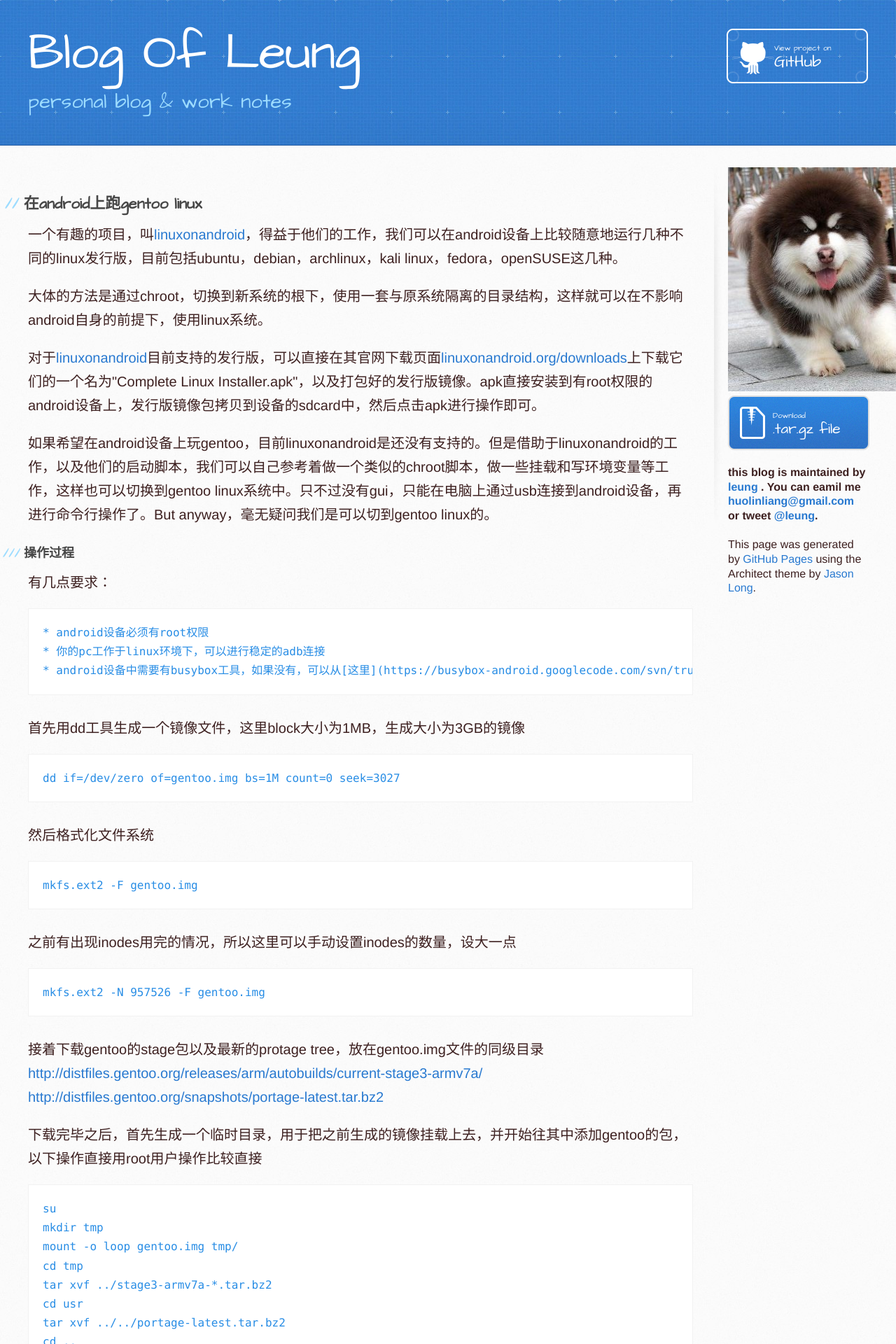
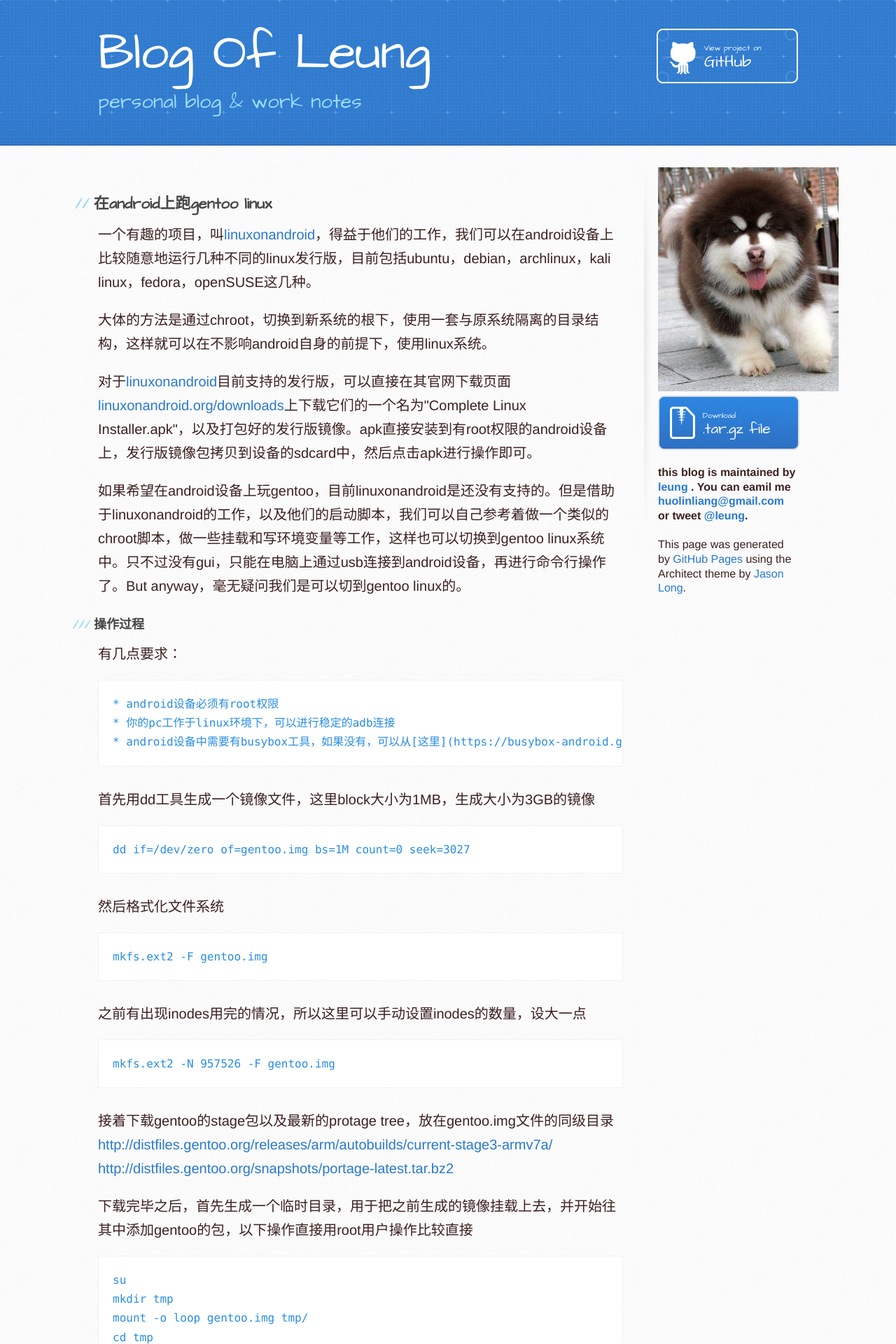
Before and after one commit to huolinliang/blog_leung, a Jekyll site: the page built from _posts/2014-07-08-run-gentoo-on-android.html, in a window 1280 px wide. Shown: the top 1920 px of the page at 70% size. Built offline with Jekyll 4.4.1, drawn with Linux system fonts in a browser that asks for light colours; Markdown is read by kramdown in place of the engine named in the settings; comment, search, counter and statistics services are not loaded; some of the changed text lies outside the part shown.

Commit message:
mainly change the stylesheet.css

```diff
--- a/_posts/2014-07-08-run-gentoo-on-android.html
+++ b/_posts/2014-07-08-run-gentoo-on-android.html
@@ -123,8 +123,8 @@ chmod 777 boot.sh
 <p>不过这确实是有点简陋呢，只有命令行，这这是个基本系统，很多工具都还没安装，而android设备的性能毕竟有限，个人觉得也就适合折腾一下了。</p>
 
 <p>以上内容整理自linuxonandroid和Hammad Mazhar的相关博客和主页，感谢他们的付出。
-<a href="http://linuxonandroid.org">linuxonandroid.org</a></p>
-<p><a href="http://hamelot.co.uk/android/run-gentoo-on-android-via-chroot/">http://hamelot.co.uk/android/run-gentoo-on-android-via-chroot/</a></p>
+<a href="http://linuxonandroid.org">http://linuxonandroid.org</a>
+<a href="http://hamelot.co.uk/android/run-gentoo-on-android-via-chroot/">http://hamelot.co.uk/android/run-gentoo-on-android-via-chroot/</a></p>
 
 <p>Author:leung</p>
 <p>{{ page.date | date_to_string }}</p>
--- a/stylesheets/stylesheet.css
+++ b/stylesheets/stylesheet.css
@@ -91,7 +91,7 @@ header h2 {
 
 .inner {
   position: relative;
-  width: 1200px;
+  width: 1000px;
   margin: 0 auto;
 }
 
@@ -101,7 +101,7 @@ header h2 {
 }
 
 #main-content {
-  width: 950px;
+  width: 750px;
   float: left;
 }
 
```
